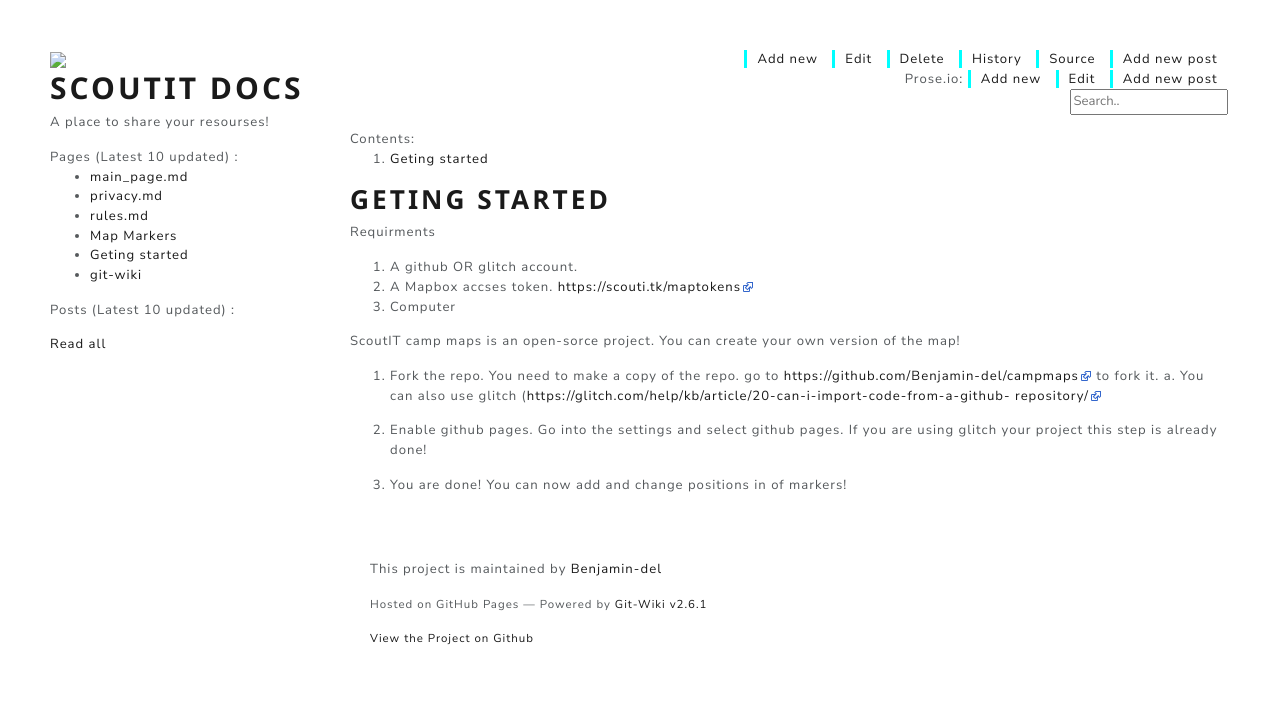
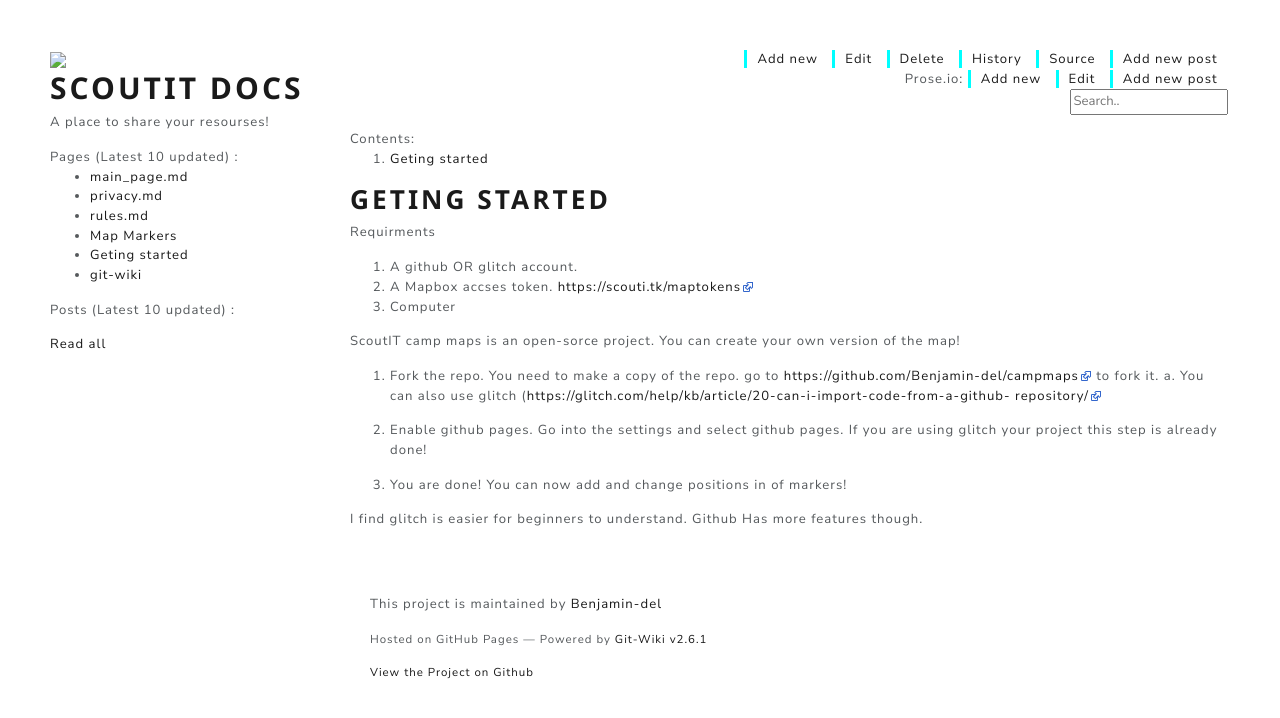
Before and after one commit to Benjamin-del/scoutit, a Jekyll site: the page built from map/new.md, in a window 1280 px wide. Shown: the top 718 px of the page. Built offline with Jekyll 4.4.1, drawn with Linux system fonts in a browser that asks for light colours; nearby versions of some CDN libraries; our own code applies the rules of GitHub Pages for plain Markdown files.

Commit message:
Update new.md

```diff
--- a/map/new.md
+++ b/map/new.md
@@ -13,3 +13,5 @@ ScoutIT camp maps is an open-sorce project. You can create your own version of t
 2. Enable github pages. Go into the settings and select github pages. If you are using glitch your project this step is already done!
 
 3. You are done! You can now add and change positions in of markers!
+
+I find glitch is easier for beginners to understand. Github Has more features though.
```
